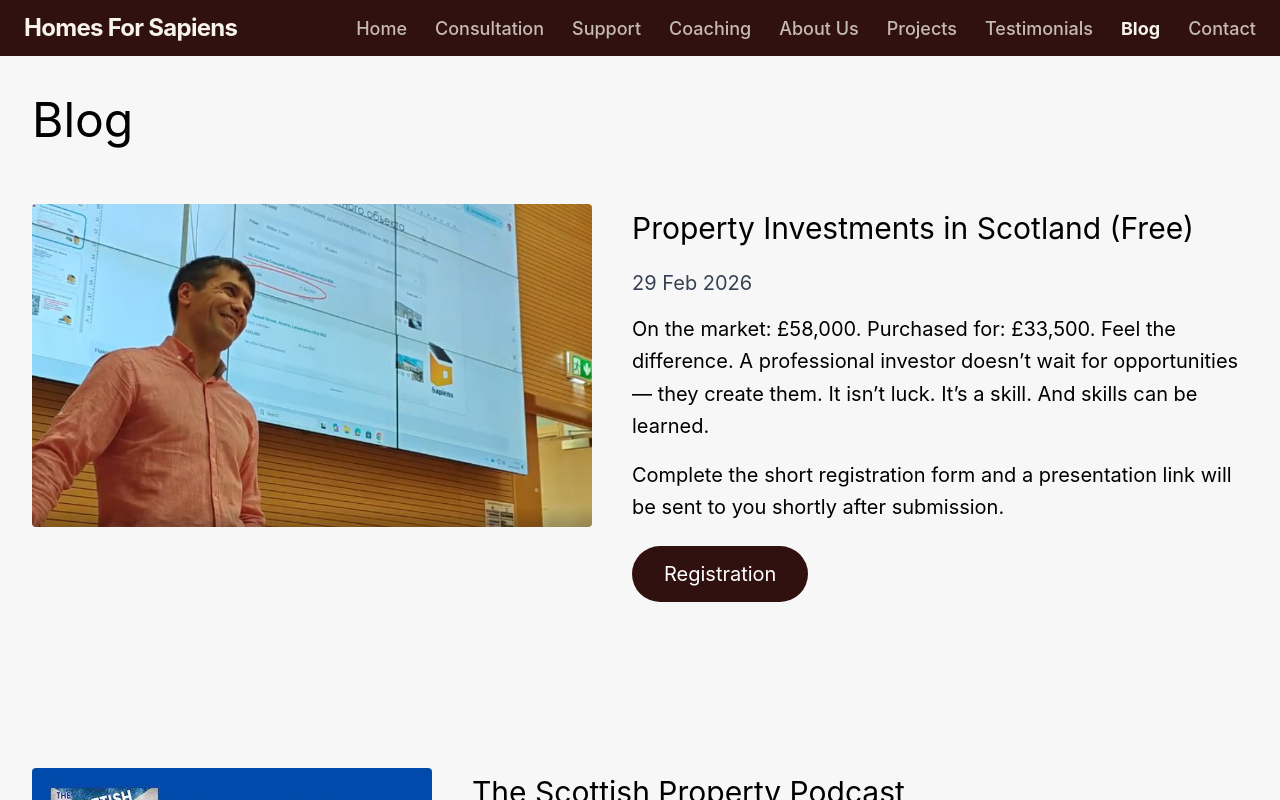
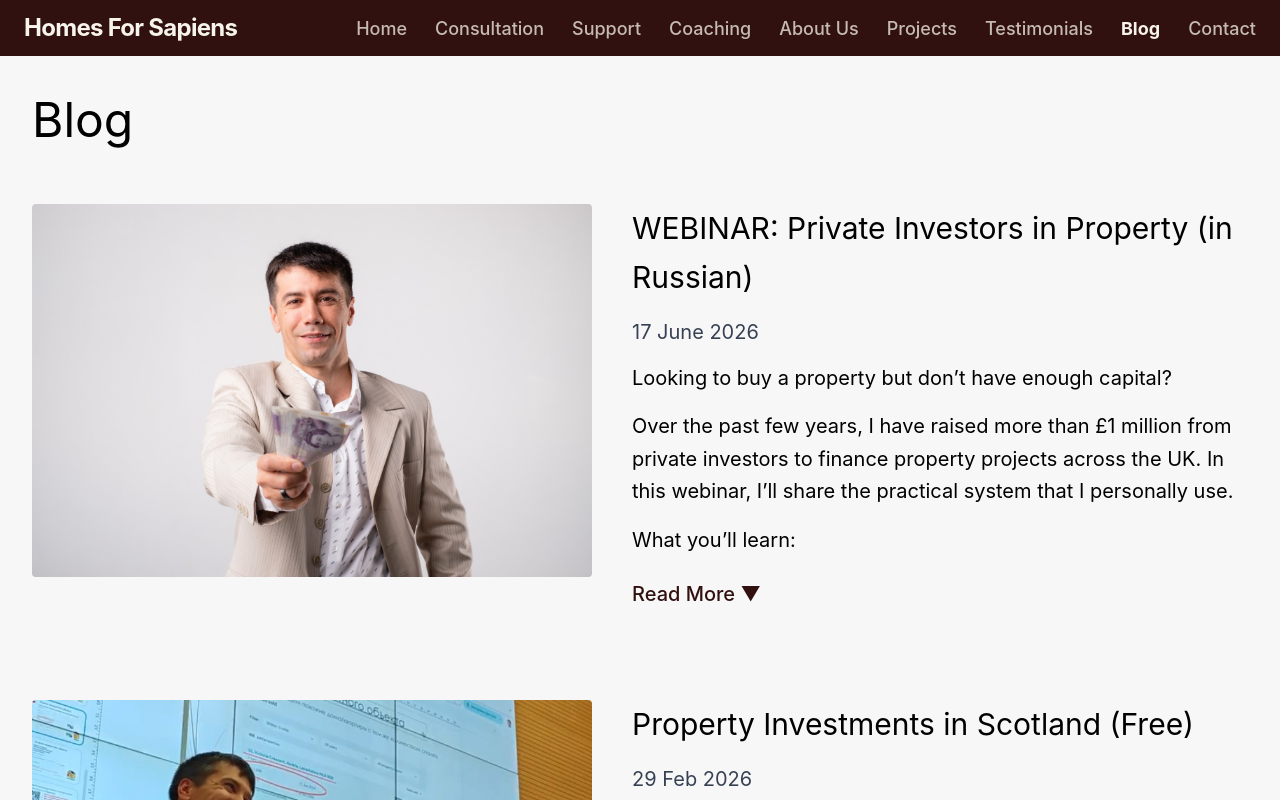
Before and after one commit to vladmytko/homesforsapience, a React (Vite) app: page /blog in a window 1280 px wide. Shown: the top 800 px of the page. Built offline with nearby package versions, Linux system fonts and the light colour scheme.

Commit message:
Add new item to the blog page

```diff
--- a/src/assets/assets_manager.js
+++ b/src/assets/assets_manager.js
@@ -65,8 +65,9 @@ import turnberry_livingroom_after from "./case_studies_images/turnberry_images/t
 import turnberry_livingroom_before from "./case_studies_images/turnberry_images/turnberry_livingroom_before.webp"
 import turnberry_livingroom_after_3 from "./case_studies_images/turnberry_images/turnberry_livingroom_after_3.jpg"
 import turnberry_garden_before from "./case_studies_images/turnberry_images/turnberry_garden_before.jpeg"
+import webinar_image from "./webinar.jpeg"
 
-// Mosspark
+
 
 export const assets_manager = {
   logo,
@@ -87,6 +88,7 @@ export const assets_manager = {
   google_logo,
   presentation_image,
   tick_small,
+  webinar_image,
 
   // Case Studies Grid Images
   drybridgeImage,
--- a/src/pages/Blog.jsx
+++ b/src/pages/Blog.jsx
@@ -1,10 +1,11 @@
-import React from "react";
+import React, { useState } from "react";
 import Navbar from "../components/ReusableComponents/Navbar";
 import { assets_manager } from "../assets/assets_manager";
 import Footer from "../components/ReusableComponents/Footer";
 import Button from "../components/ReusableComponents/Button";
 
 const Blog = () => {
+  const [showFullWebinar, setShowFullWebinar] = useState(false);
   return (
     <section>
       <Navbar />
@@ -17,7 +18,117 @@ const Blog = () => {
             Blog
           </h2>
 
-          <div className="justify-center space-y-15">
+          <div className="justify-center space-y-15 md:space-y-3">
+            <div className="flex flex-col lg:flex-row lg:gap-10 sm:py-10">
+              {/** Left Side - Image */}
+              <div className=" order-2 lg:order-1">
+                <div className="relative h-auto w-auto max-w-140 rounded mt-2 sm:mt-0">
+                  <img
+                    src={assets_manager.webinar_image}
+                    alt="Founder"
+                    className="w-full h-full rounded"
+                  />
+                </div>
+              </div>
+
+              {/* RIGHT SIDE - Text */}
+
+              <div className="lg:w-1/2 order1 lg:order-2 flex flex-col text-base sm:text-xl">
+                <div
+                  className={`flex flex-col flex-1 gap-4 overflow-hidden transition-all duration-300 ${
+                    showFullWebinar ? "max-h-500" : "max-h-90"
+                  }`}
+                >
+                  <p className="leading-relaxed text-2xl sm:text-3xl">
+                    WEBINAR: Private Investors in Property (in Russian)
+                  </p>
+
+                  <p className="text-gray-700">17 June 2026</p>
+
+                  <p className="leading-relaxed">
+                    Looking to buy a property but don’t have enough capital?
+                  </p>
+
+                  <p className="leading-relaxed">
+                    Over the past few years, I have raised more than £1 million
+                    from private investors to finance property projects across
+                    the UK. In this webinar, I’ll share the practical system
+                    that I personally use.
+                  </p>
+
+                  <p className="leading-relaxed">What you’ll learn:</p>
+
+                  <ul className="list-disc space-y-4 text-(--color-text-dark) text-base sm:text-lg leading-relaxed lg:p-3">
+                    <li className="flex items-start gap-2">
+                      <img
+                        src={assets_manager.tick_small}
+                        alt=""
+                        className="w-6 h-6 mt-0.5"
+                      />
+                      <span>Where to find private investors</span>
+                    </li>
+                    <li className="flex items-start gap-2">
+                      <img
+                        src={assets_manager.tick_small}
+                        alt=""
+                        className="w-6 h-6 mt-0.5"
+                      />
+                      <span>How to build trust and credibility</span>
+                    </li>
+                    <li className="flex items-start gap-2">
+                      <img
+                        src={assets_manager.tick_small}
+                        alt=""
+                        className="w-6 h-6 mt-0.5"
+                      />
+                      <span>
+                        How to present property deals effectively
+                      </span>
+                    </li>
+                    <li className="flex items-start gap-2">
+                      <img
+                        src={assets_manager.tick_small}
+                        alt=""
+                        className="w-6 h-6 mt-0.5"
+                      />
+                      <span>Which numbers matter most to investors</span>
+                    </li>
+                    <li className="flex items-start gap-2">
+                      <img
+                        src={assets_manager.tick_small}
+                        alt=""
+                        className="w-6 h-6 mt-0.5"
+                      />
+                      <span>How to structure funding and investment deals</span>
+                    </li>
+                  </ul>
+
+                  <p className="leading-relaxed">
+                    This webinar is suitable for both new property investors and those looking to scale their existing property portfolio.
+                  </p>
+
+                  <p className="leading-relaxed">A recording of the webinar will be available to all registered participants.</p>
+
+                  <div className="mb-5 py-3 sm:py-5">
+                    <a
+                      href="https://buy.stripe.com/28E7sEcWW4t2ffJ4kF83C00"
+                      target="_blank"
+                      rel="noopener noreferrer"
+                      className="bg-(--color-button-primary) text-(--color-text-white) px-8 py-4 rounded-full hover:bg-(--color-button-primary-hover) transition-colors duration-300"
+                    >
+                      Registration
+                    </a>
+                  </div>
+                </div>
+                <button
+                  onClick={() => setShowFullWebinar(!showFullWebinar)}
+                  className="mt-4 text-(--color-button-primary) font-medium text-left cursor-pointer hover:text-amber-500"
+                >
+                  {showFullWebinar ? "Show Less ▲" : "Read More ▼"}
+                </button>
+              </div>
+            </div>
+
             <div className="flex flex-col lg:flex-row lg:gap-10 sm:py-10">
               {/** Left Side - Image */}
               <div className=" order-2 lg:order-1">
@@ -48,7 +159,8 @@ const Blog = () => {
                   </p>
 
                   <p className="leading-relaxed">
-                    Complete the short registration form and a presentation link will be sent to you shortly after submission.
+                    Complete the short registration form and a presentation link
+                    will be sent to you shortly after submission.
                   </p>
 
                   <div className="mb-5 py-3 sm:py-5">
@@ -58,7 +170,7 @@ const Blog = () => {
                       rel="noopener noreferrer"
                       className="bg-(--color-button-primary) text-(--color-text-white) px-8 py-4 rounded-full hover:bg-(--color-button-primary-hover) transition-colors duration-300"
                     >
-                      Registration
+                      Recording
                     </a>
                   </div>
                 </div>
@@ -100,7 +212,7 @@ const Blog = () => {
                       href="https://www.youtube.com/watch?v=-7_rtzFW8DE&t=490s"
                       target="_blank"
                       rel="noopener noreferrer"
-                     className="bg-white border-3 border-red-800 text-red-800 px-8 py-4 rounded-full hover:bg-red-800 hover:text-white transition-colors duration-300 font-medium"
+                      className="bg-white border-3 border-red-800 text-red-800 px-8 py-4 rounded-full hover:bg-red-800 hover:text-white transition-colors duration-300 font-medium"
                     >
                       YouTube
                     </a>
@@ -109,7 +221,7 @@ const Blog = () => {
                       href="https://creators.spotify.com/pod/profile/scottish-property-podcast5/episodes/Russian-scholar-turned-Glasgow-investor-with-Timur-Khismatullin-e2k4qog"
                       target="_blank"
                       rel="noopener noreferrer"
-                     className="ml-2 border-3 border-green-600 bg-white text-green-600 px-8 py-4 rounded-full hover:bg-green-600 hover:text-white transition-colors duration-300 font-medium"
+                      className="ml-2 border-3 border-green-600 bg-white text-green-600 px-8 py-4 rounded-full hover:bg-green-600 hover:text-white transition-colors duration-300 font-medium"
                     >
                       Spotify
                     </a>
```
Also changed, not shown: src/assets/webinar.jpeg (added).
